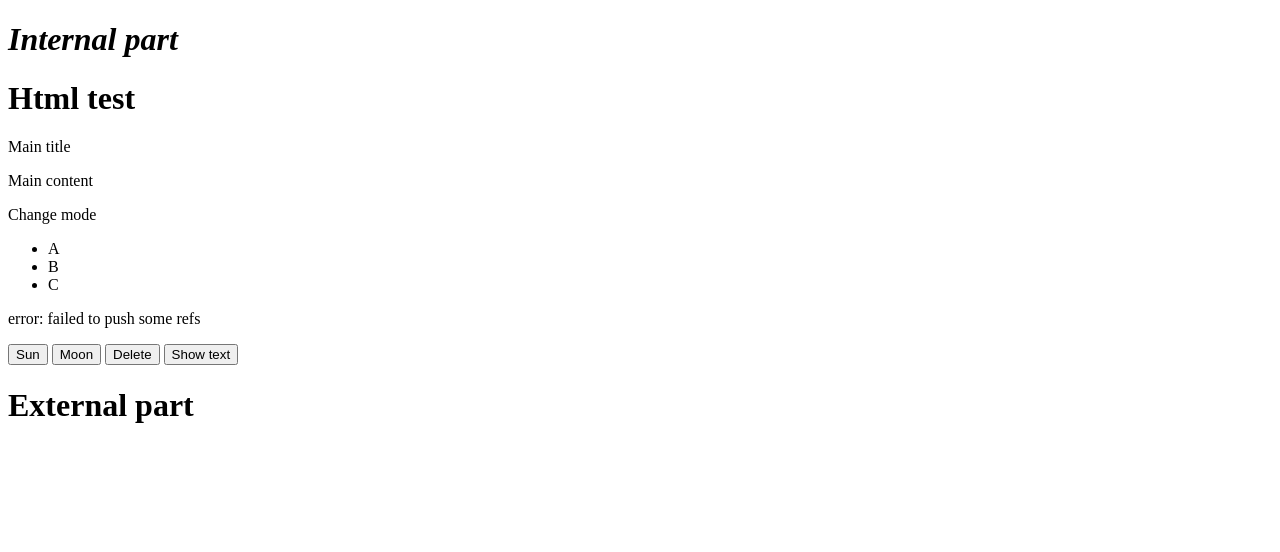
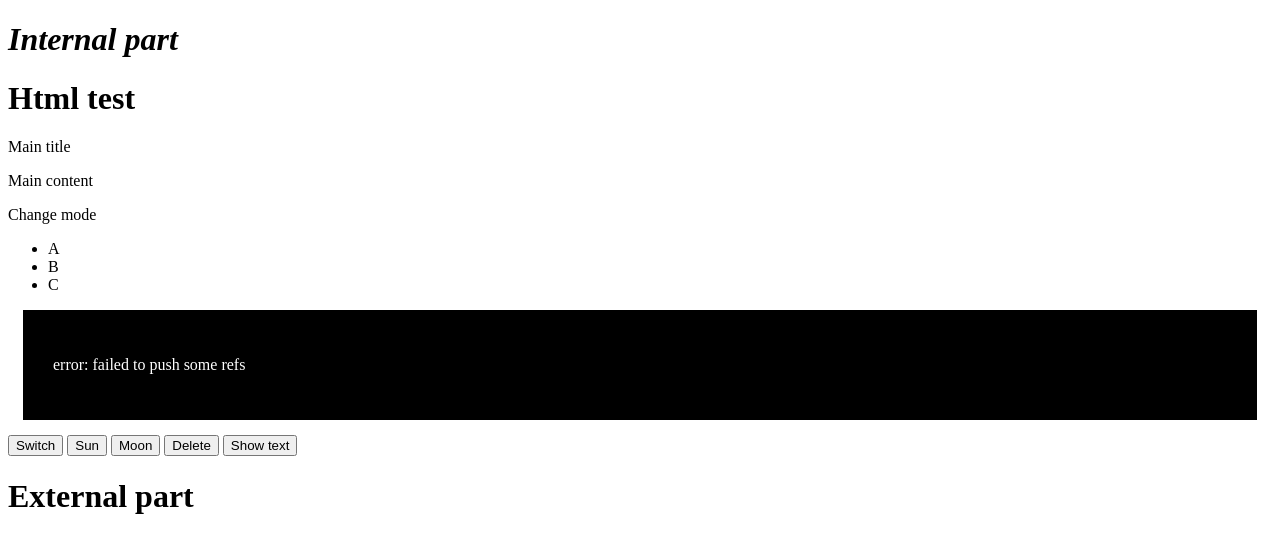
Before and after one commit to S-Chanchon11/Webpage, a plain HTML site: page index.html in a window 1280 px wide. Drawn offline with Linux system fonts and the light colour scheme.

Commit message:
add switch mode

```diff
--- a/app.js
+++ b/app.js
@@ -7,6 +7,7 @@ const content = document.querySelector('.content')
 const menu = document.getElementById('menu')
 const item = document.getElementById('item-2');
 const bg_color = document.querySelector('.bg_color')
+const box = document.getElementById('box')
 function print(){
     let name="Body"
     document.write(name)
@@ -29,6 +30,11 @@ function nighttime(){
     bg_color.setAttribute('class','dark_text')
 }
 
+function switchMode(){
+    box.classList.toggle("darkMode")
+}
+
+
 function deleteItem(){
     menu.removeChild(item);
 
--- a/index.html
+++ b/index.html
@@ -28,6 +28,7 @@
         <p>error: failed to push some refs</p>
     </div>
 
+    <button onclick="switchMode()">Switch</button>
     <button onclick="daytime()">Sun</button>
     <button onclick="nighttime()">Moon</button>
     <button onclick="deleteItem()">Delete</button>
--- a/style.css
+++ b/style.css
@@ -13,10 +13,10 @@
     background: black;
 }
 
-.darkmode{
-    border: 2px solid white;
+.darkMode{
+    /*border:20px solid red;*/
     background-color: black;
-    color: aqua;
+    color: white;
     padding: 30px;
     margin: 15px;
 
```
